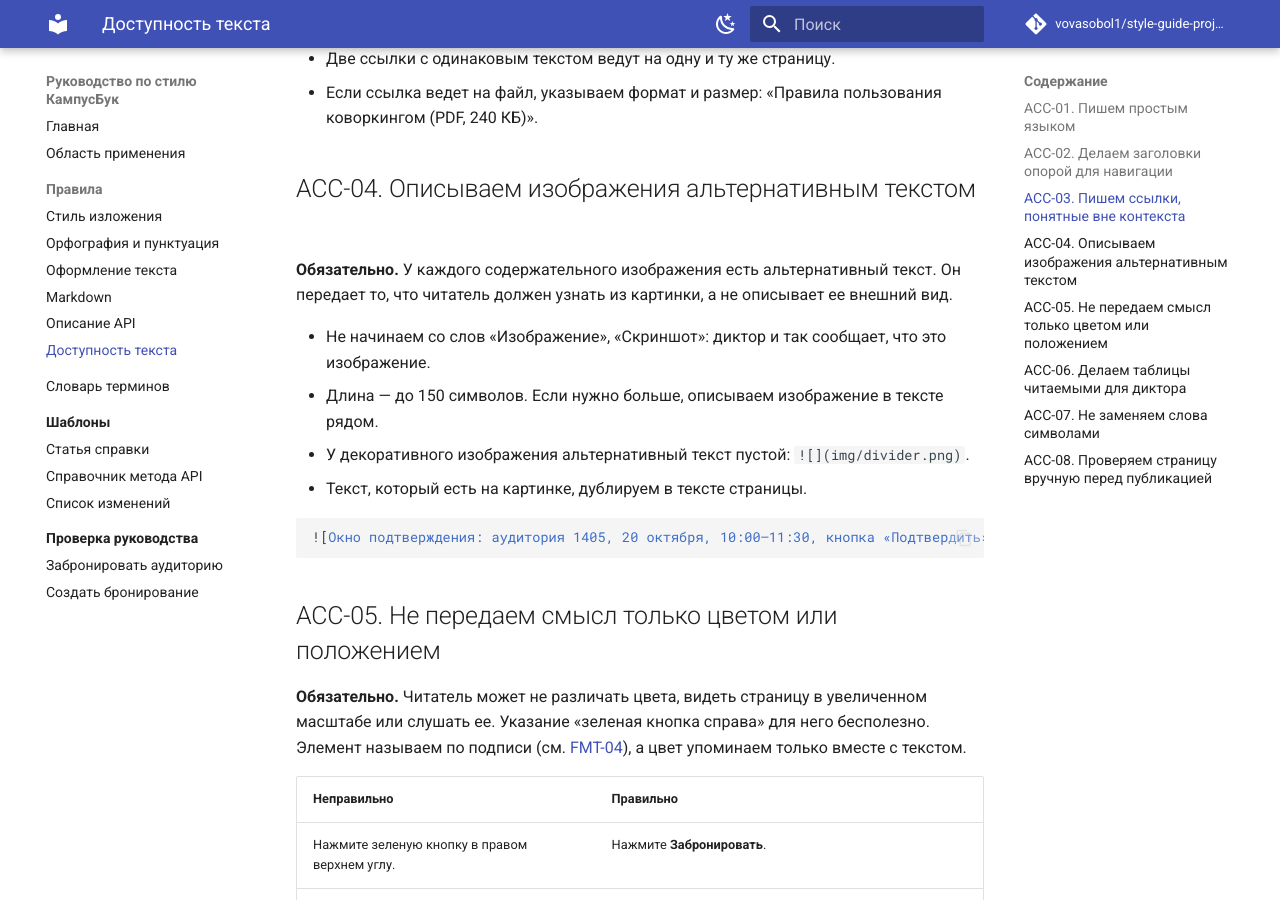
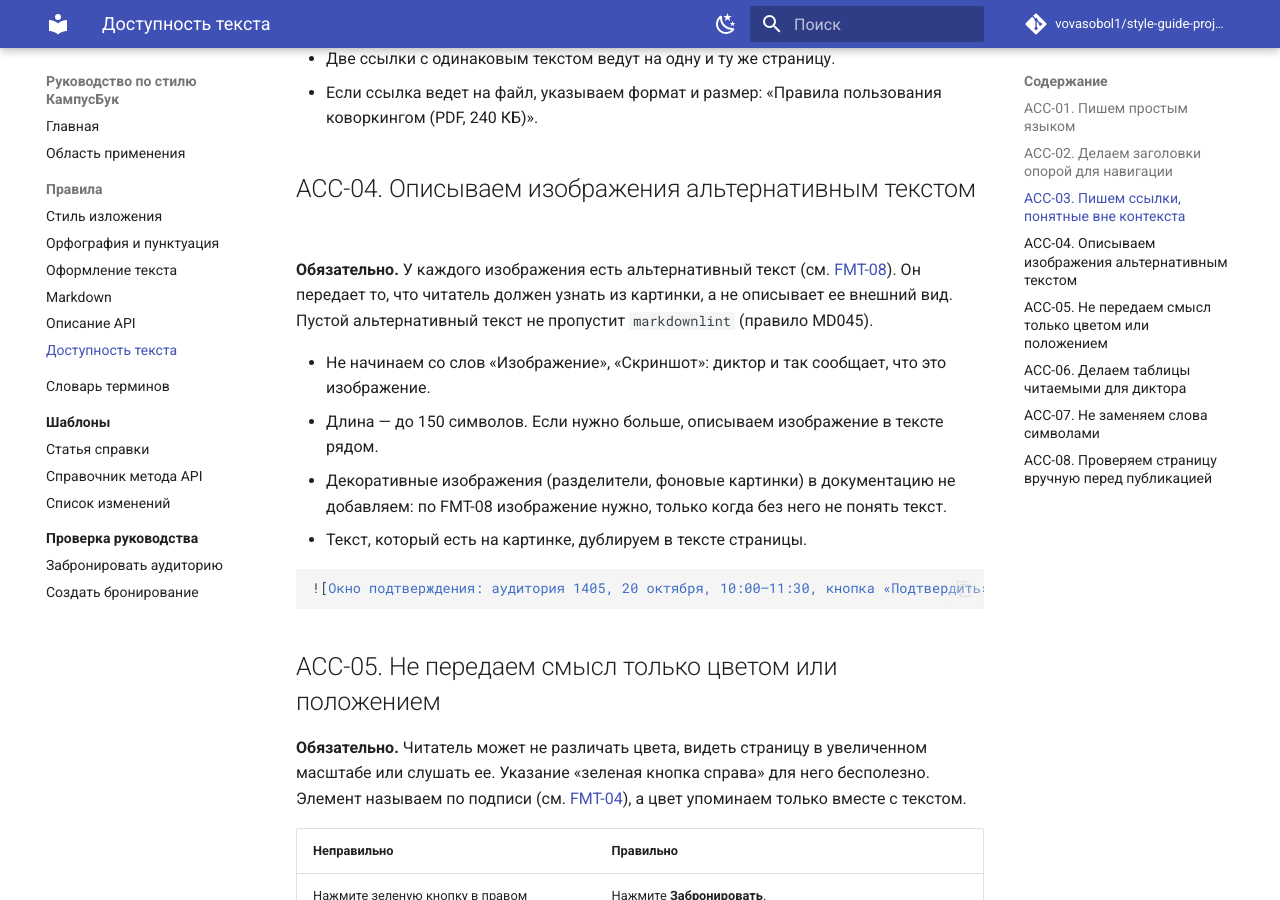
Before and after one commit to vovasobol1/style-guide-project, an MkDocs documentation site: the page built from docs/rules/accessibility.md, in a window 1280 px wide and 900 px high, scrolled down 1184 px. Built offline with MkDocs 1.6.1 and Material for MkDocs 9.7.7, drawn with Linux system fonts in a browser that asks for light colours; comment, search, counter and statistics services are not loaded.

Commit message:
fix(accessibility): не добавлять декоративные изображения
Пустой альтернативный текст из примера ACC-04 не проходит MD045 и противоречит FMT-08. Декоративные изображения теперь не добавляем, альтернативный текст обязателен у любого изображения.

````diff
--- a/docs/rules/accessibility.md
+++ b/docs/rules/accessibility.md
@@ -37,11 +37,11 @@
 
 ## ACC-04. Описываем изображения альтернативным текстом {#acc-04}
 
-**Обязательно.** У каждого содержательного изображения есть альтернативный текст. Он передает то, что читатель должен узнать из картинки, а не описывает ее внешний вид.
+**Обязательно.** У каждого изображения есть альтернативный текст (см. [FMT-08](formatting.md#fmt-08)). Он передает то, что читатель должен узнать из картинки, а не описывает ее внешний вид. Пустой альтернативный текст не пропустит `markdownlint` (правило MD045).
 
 - Не начинаем со слов «Изображение», «Скриншот»: диктор и так сообщает, что это изображение.
 - Длина — до 150 символов. Если нужно больше, описываем изображение в тексте рядом.
-- У декоративного изображения альтернативный текст пустой: `![](img/divider.png)`.
+- Декоративные изображения (разделители, фоновые картинки) в документацию не добавляем: по FMT-08 изображение нужно, только когда без него не понять текст.
 - Текст, который есть на картинке, дублируем в тексте страницы.
 
 ```markdown
````
